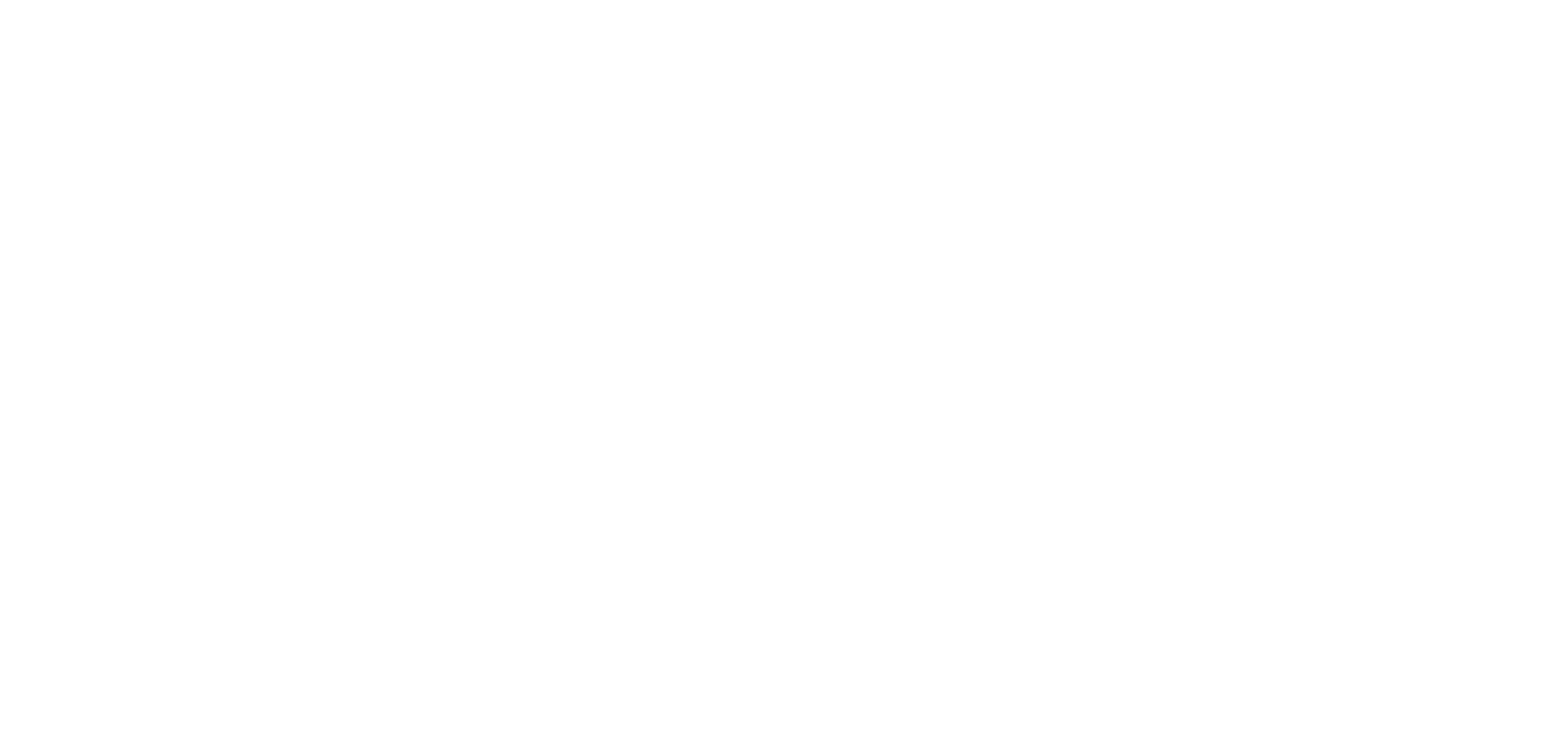
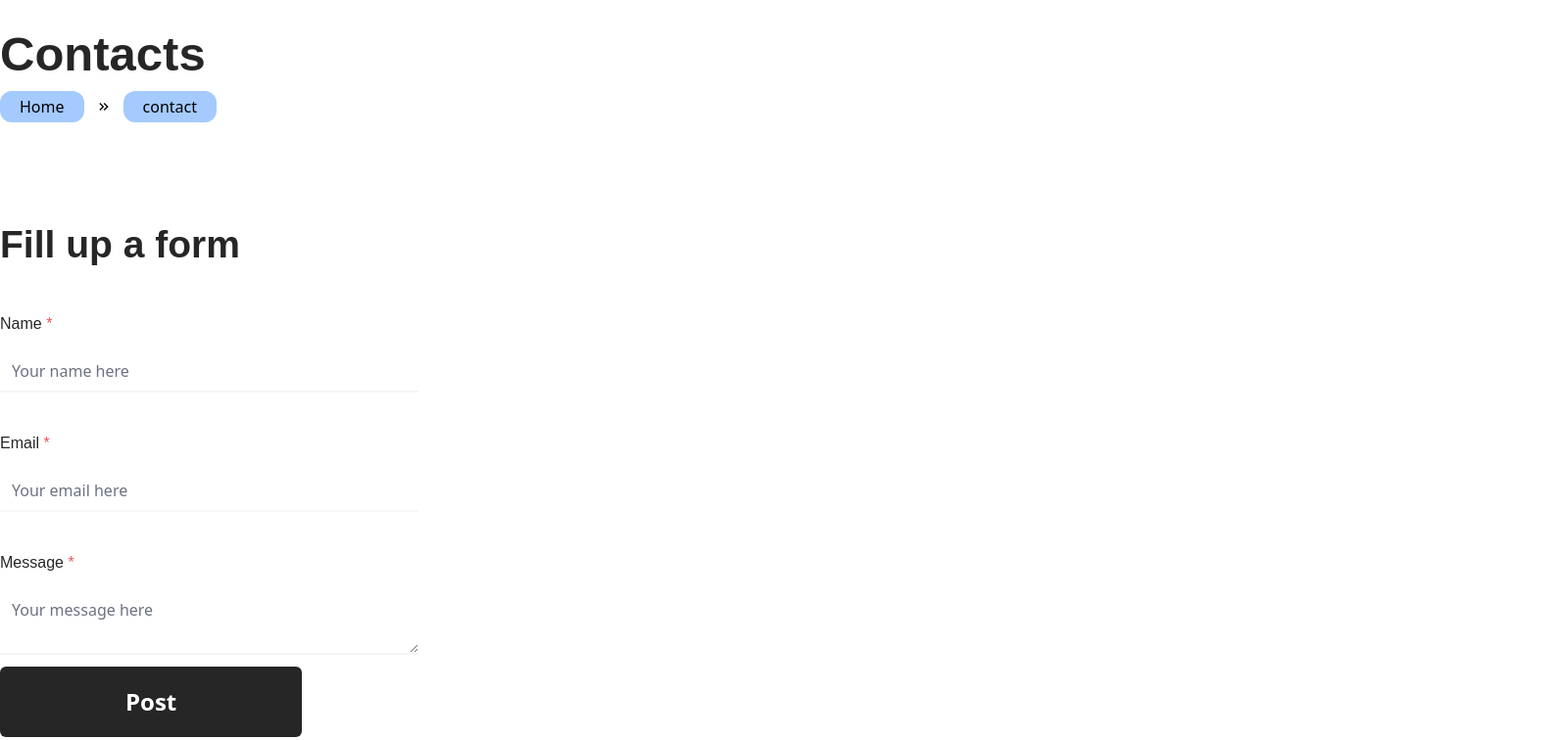
Before and after one commit to seydurrahman/FDR-2303-e-commerce, a React (Vite) app: page /contact in a window 1280 px wide. Before the commit this address had no page. Shown: the part 220-976 px from the top of the page at 98% size, 1600 px wide, since content can reach past the window. Before the commit the page ends 800 px from the top, so only its background shows below. Built offline with nearby package versions, Linux system fonts and the light colour scheme.

Commit message:
contact menu done

```diff
--- /dev/null
+++ b/Utils/Utils.js
@@ -0,0 +1,51 @@
+import { toast, Bounce } from "react-toastify";
+
+function checkWordInMessage(message) {
+  return message.length >= 100 ? false:true
+}
+
+function checkEmail(email = "seydurrahman@gmail.com") {
+  const regexPattern =
+    /^(([^<>()[\]\\.,;:\s@"]+(\.[^<>()[\]\\.,;:\s@"]+)*)|.(".+"))@((\[[0-9]{1,3}\.[0-9]{1,3}\.[0-9]{1,3}\.[0-9]{1,3}\])|(([a-zA-Z\-0-9]+\.)+[a-zA-Z]{2,}))$/;
+
+  let isEmailValidate = regexPattern.test(email.toLocaleLowerCase());
+  return isEmailValidate
+}
+
+function successMessage(
+  Message = "seydur",
+  position = "top-right",
+  delay = 4000,
+) {
+  toast.success(Message, {
+    position: position,
+    autoClose: delay,
+    hideProgressBar: false,
+    closeOnClick: true,
+    pauseOnHover: true,
+    draggable: true,
+    progress: undefined,
+    theme: "light",
+    transition: Bounce,
+  });
+}
+
+function errorMessage(
+  ErrorMessage = "something is wrong",
+  position = "top-right",
+  delay = 4000,
+) {
+  toast.error(ErrorMessage, {
+    position: position,
+    autoClose: delay,
+    hideProgressBar: false,
+    closeOnClick: true,
+    pauseOnHover: true,
+    draggable: true,
+    progress: undefined,
+    theme: "light",
+    transition: Bounce,
+  });
+}
+
+export { checkEmail, successMessage, errorMessage , checkWordInMessage};
--- a/src/App.jsx
+++ b/src/App.jsx
@@ -11,15 +11,17 @@
 import Registration from "./Pages/Registration/Registration";
 import { ToastContainer } from "react-toastify";
 import "react-toastify/dist/ReactToastify.css";
-import Cart from "./Pages/Cart/Cart"
+import Cart from "./Pages/Cart/Cart";
+import Contact from "./Pages/Contact/Contact";
 
 const router = createBrowserRouter(
   createRoutesFromElements(
     <Route path="/" element={<RootLayout />}>
       <Route index element={<Home />} />
       <Route path="/shop" element={<Shop />} />
+      <Route path="/contact" element={<Contact />} />
       <Route path="/product-details/:productId" element={<ProductDetails />} />,
-      <Route path="/cart" element={<Cart/>}/>
+      <Route path="/cart" element={<Cart />} />
       <Route path="/registration" element={<Registration />}></Route>,
     </Route>,
   ),
--- /dev/null
+++ b/src/Component/ContactComponent/ContactComponent.jsx
@@ -0,0 +1,170 @@
+import React, { useState } from "react";
+import BreadCrumb from "../CommonComponent/BreadCrumb/BreadCrumb";
+import {
+  checkEmail,
+  successMessage,
+  errorMessage,
+  checkWordInMessage,
+} from "../../../Utils/Utils";
+import { collection, addDoc } from "firebase/firestore";
+import { db } from "../../../Firebase/FirebaseConfig.js";
+
+const ContactComponent = () => {
+  checkEmail("seydurqyrafhh@gmail.com");
+  const [inputvalue, setinputvalue] = useState({
+    name: "",
+    email: "",
+    message: "",
+  });
+
+  const [loading, setloading] = useState(false);
+
+  // Todo: Handle input function implement
+  // @param({e.target.value})
+
+  const handleInput = (event) => {
+    setinputvalue({
+      ...inputvalue,
+      [event.target.id]: event.target.value,
+    });
+  };
+
+  // todo: handlePost function
+  const handlePost = () => {
+    const { name, email, message } = inputvalue;
+    if (!name) {
+      errorMessage("Name missing🤢");
+    } else if (!email || !checkEmail(email)) {
+      errorMessage("Email not valid or wrong😘");
+    } else if (!message || !checkWordInMessage(message)) {
+      errorMessage("Message missing😜");
+    } else {
+      setloading(true);
+      addDoc(collection(db, "FormPost"), inputvalue)
+        .then((postCredential) => {
+          console.log(postCredential);
+          successMessage("everything ok👌", "top-center");
+        })
+        .catch((err) => {
+          console.log(err);
+        })
+        .finally(() => {
+          setloading(false);
+          setinputvalue({
+            name: "",
+            email: "",
+            message: "",
+          });
+        });
+    }
+  };
+  return (
+    <>
+      <div className="py-10">
+        <div className="container">
+          <div>
+            <h1 className="font-DMsans text-[49px] font-bold text-main_font_color">
+              Contacts
+            </h1>
+            <BreadCrumb />
+          </div>
+          <div className="w-1/3 pt-24">
+            <h1 className="mb-10 font-DMsans text-[39px] font-bold text-main_font_color">
+              Fill up a form
+            </h1>
+            <form onSubmit={(e) => e.preventDefault()}>
+              <div className="flex flex-col items-start justify-start gap-y-10">
+                <div className="flex w-full flex-col items-start">
+                  <label
+                    className="font-DMsans text-base font-normal text-main_font_color"
+                    htmlFor="name"
+                  >
+                    Name <span className="text-red-500">*</span>
+                  </label>
+                  <input
+                    type="text"
+                    name="name"
+                    id="name"
+                    className="w-full border-0 border-b-2 border-secondary_bg_color pt-6"
+                    placeholder="Your name here"
+                    onChange={handleInput}
+                    value={inputvalue.name}
+                  />
+                </div>
+                <div className="flex w-full flex-col items-start">
+                  <label
+                    className="font-DMsans text-base font-normal text-main_font_color"
+                    htmlFor="name"
+                  >
+                    Email <span className="text-red-500">*</span>
+                  </label>
+                  <input
+                    type="email"
+                    name="email"
+                    id="email"
+                    className="w-full border-0 border-b-2 border-secondary_bg_color pt-6"
+                    placeholder="Your email here"
+                    onChange={handleInput}
+                    value={inputvalue.email}
+                  />
+                </div>
+                <div className="flex w-full flex-col items-start">
+                  <label
+                    className="font-DMsans text-base font-normal text-main_font_color"
+                    htmlFor="name"
+                  >
+                    Message <span className="text-red-500">*</span>
+                  </label>
+                  <textarea
+                    type="text"
+                    name="message"
+                    id="message"
+                    className="w-full border-0 border-b-2 border-secondary_bg_color pt-6"
+                    placeholder="Your message here"
+                    onChange={handleInput}
+                    value={inputvalue.message}
+                  />
+                </div>
+              </div>
+              <button
+                className="rounded-md bg-main_font_color px-32 py-5 text-2xl font-bold text-white mt-3"
+                onClick={handlePost}
+              >
+                {loading && (
+                  <svg
+                    aria-hidden="true"
+                    role="status"
+                    class="me-3 inline h-4 w-4 animate-spin text-white"
+                    viewBox="0 0 100 101"
+                    fill="none"
+                    xmlns="http://www.w3.org/2000/svg"
+                  >
+                    <path
+                      d="M100 50.5908C100 78.2051 77.6142 100.591 50 100.591C22.3858 100.591 0 78.2051 0 50.5908C0 22.9766 22.3858 0.59082 50 0.59082C77.6142 0.59082 100 22.9766 100 50.5908ZM9.08144 50.5908C9.08144 73.1895 27.4013 91.5094 50 91.5094C72.5987 91.5094 90.9186 73.1895 90.9186 50.5908C90.9186 27.9921 72.5987 9.67226 50 9.67226C27.4013 9.67226 9.08144 27.9921 9.08144 50.5908Z"
+                      fill="#E5E7EB"
+                    />
+                    <path
+                      d="M93.9676 39.0409C96.393 38.4038 97.8624 35.9116 97.0079 33.5539C95.2932 28.8227 92.871 24.3692 89.8167 20.348C85.8452 15.1192 80.8826 10.7238 75.2124 7.41289C69.5422 4.10194 63.2754 1.94025 56.7698 1.05124C51.7666 0.367541 46.6976 0.446843 41.7345 1.27873C39.2613 1.69328 37.813 4.19778 38.4501 6.62326C39.0873 9.04874 41.5694 10.4717 44.0505 10.1071C47.8511 9.54855 51.7191 9.52689 55.5402 10.0491C60.8642 10.7766 65.9928 12.5457 70.6331 15.2552C75.2735 17.9648 79.3347 21.5619 82.5849 25.841C84.9175 28.9121 86.7997 32.2913 88.1811 35.8758C89.083 38.2158 91.5421 39.6781 93.9676 39.0409Z"
+                      fill="currentColor"
+                    />
+                  </svg>
+                )}
+                Post
+              </button>
+            </form>
+            <div className="my-20">
+              <iframe
+                src="https://www.google.com/maps/embed?pb=!1m18!1m12!1m3!1d3652.376405059139!2d90.39035027362361!3d23.733953189410823!2m3!1f0!2f0!3f0!3m2!1i1024!2i768!4f13.1!3m3!1m2!1s0x3755b8e90a449e4f%3A0xb7092a9c25197fa4!2sUniversity%20of%20Dhaka!5e0!3m2!1sen!2sbd!4v1724605674111!5m2!1sen!2sbd"
+                className={"w-[1600px] h-[300px]"}
+                loading="lazy"
+                referrerpolicy="no-referrer-when-downgrade"
+              ></iframe>
+            </div>
+          </div>
+        </div>
+      </div>
+    </>
+  );
+};
+
+export default ContactComponent;
--- a/src/Component/HomeComponent/Header/Header.jsx
+++ b/src/Component/HomeComponent/Header/Header.jsx
@@ -67,7 +67,7 @@
                     About
                   </NavLink>
                   <NavLink
-                    to={"/contacts"}
+                    to={"/contact"}
                     className={({ isActive, isPending }) =>
                       isPending
                         ? "menuItem transition-all hover:font-bold hover:text-main_font_color"
--- /dev/null
+++ b/src/Pages/Contact/Contact.jsx
@@ -0,0 +1,8 @@
+import React from 'react'
+import ContactComponent from '../../Component/ContactComponent/ContactComponent'
+
+const Contact = () => {
+  return <ContactComponent/>
+}
+
+export default Contact
```
Also changed, not shown: src/Component/CommonComponent/Product.jsx (+44 -27 lines), src/Component/CommonComponent/ShopRightComponent/ShopRightBottom.jsx (+90 -62 lines).
